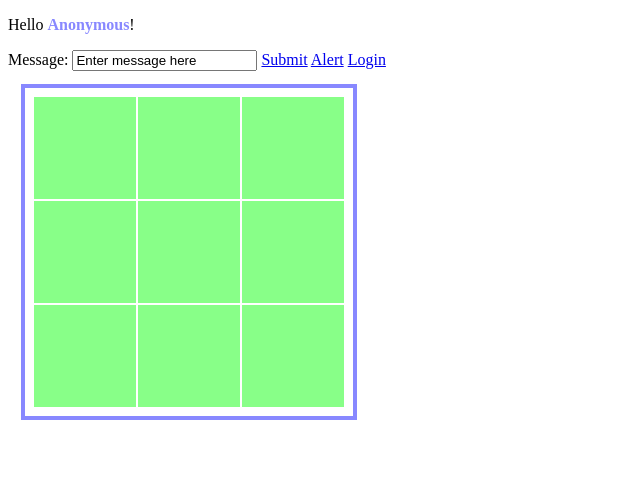
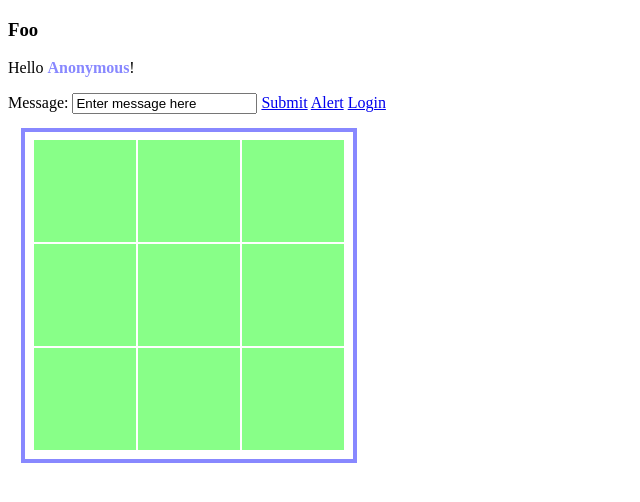
Before and after one commit to karel-rehor/testapp, a website: page index.html in a window 1280 px wide. Shown: the whole page, without its empty margins (0-640 px from the left). Drawn offline with Linux system fonts and the light colour scheme.

Commit message:
Update index.html
Attempt to trigger gh-pages

```diff
--- a/index.html
+++ b/index.html
@@ -49,6 +49,7 @@ function checkUsername(){
   </script>
 </head>
 <body>
+  <h3>Foo</h3>
 <p>Hello <span id="user">Krtek</span>!</p>
 <p id="response"></p>
 <form id="testForm">
```
